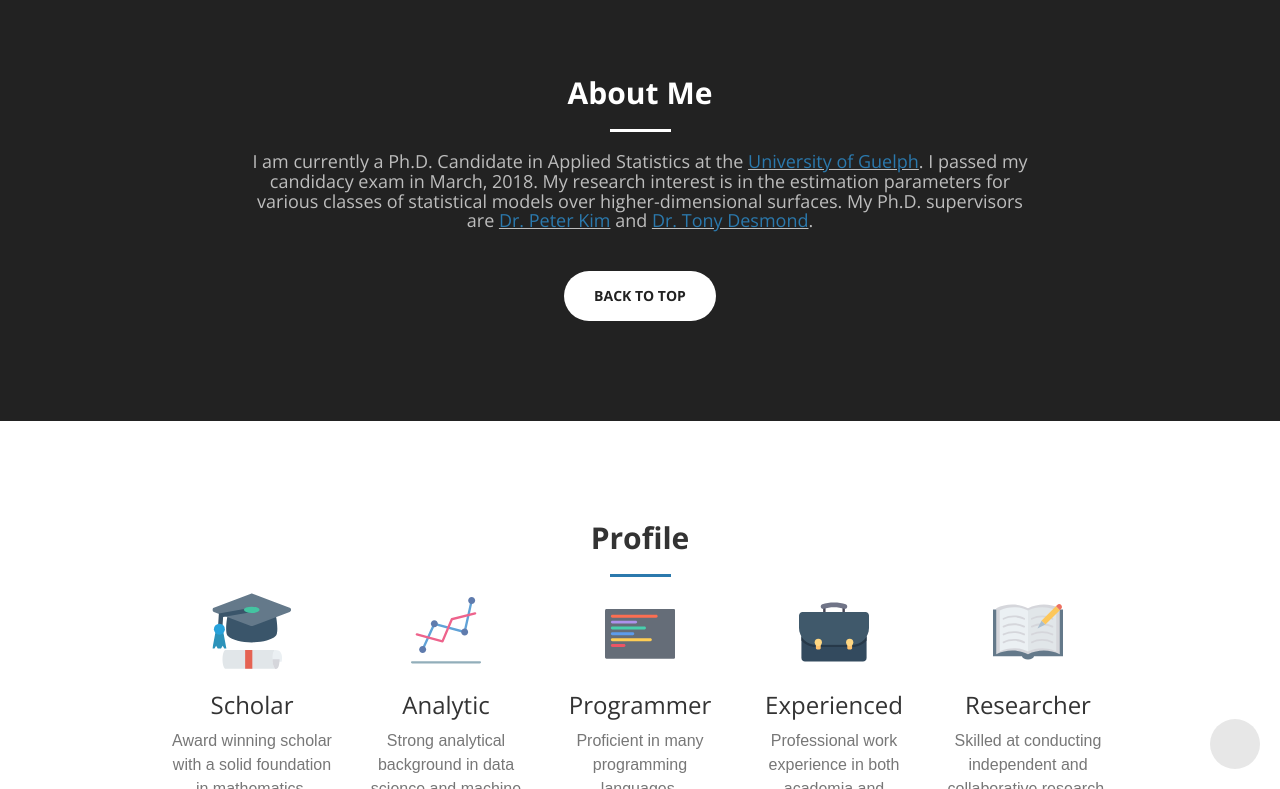
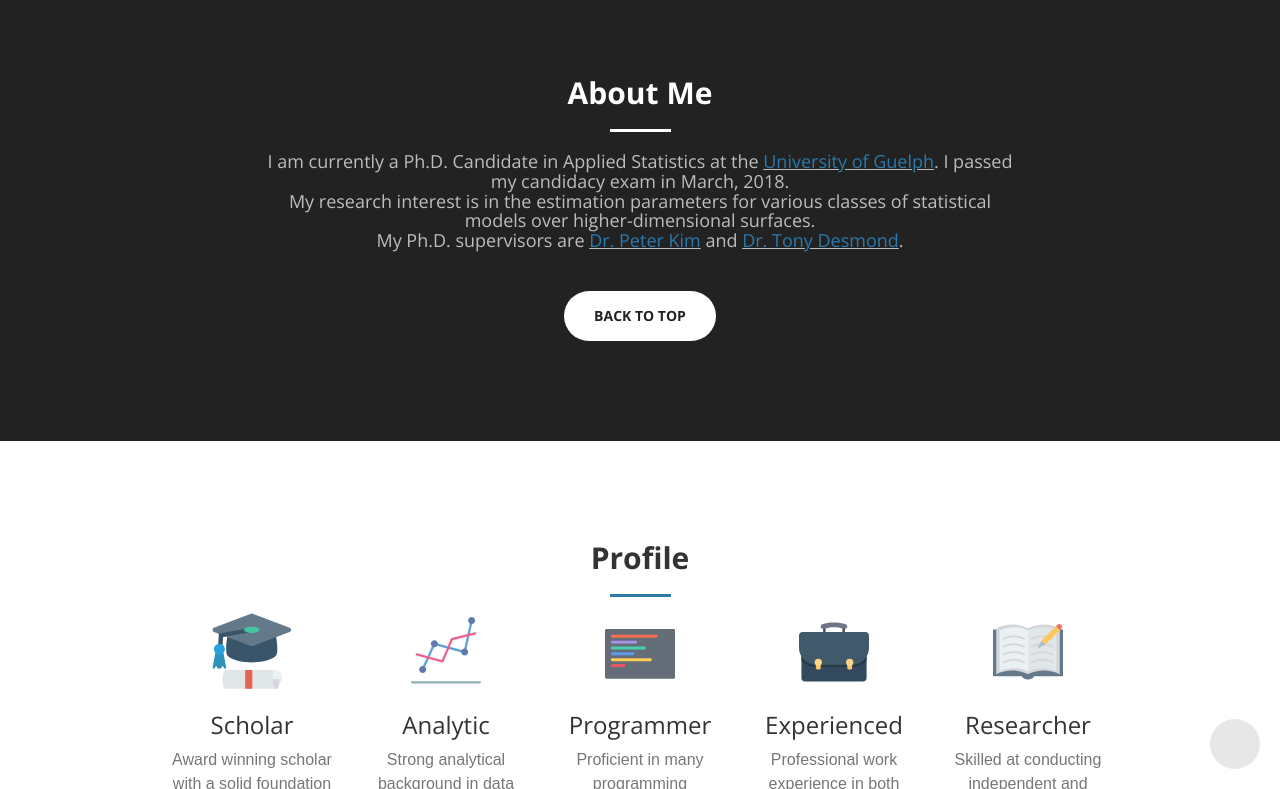
Before and after one commit to nishanmudalige/nishanmudalige.github.io, a Jekyll site: the page built from index.html, in a window 1280 px wide and 900 px high, scrolled down 813 px, cut to the strip 111-900 px from the top of the window. Built offline with Jekyll 4.4.1, drawn with Linux system fonts in a browser that asks for light colours; nearby versions of some CDN libraries; some web fonts are replaced.

Commit message:
Update about.html

```diff
--- a/_includes/about.html
+++ b/_includes/about.html
@@ -4,11 +4,13 @@
     <div class="row text-center">
       <h2 class="section-heading"><b> About Me </b></h2>
       <hr class="light">
-      <h4 class="text-faded" style="padding-left:5em; padding-right:5em; margin: 0 auto">
+      <h4 class="text-faded" style="padding-left:6em; padding-right:6em; margin: 0 auto">
         I am currently a Ph.D. Candidate in Applied Statistics at the
         <u><a href="https://www.uoguelph.ca">University of Guelph</a></u>.
         I passed my candidacy exam in March, 2018.
+        <br/>
         My research interest is in the estimation parameters for various classes of statistical models over higher-dimensional surfaces.
+        <br/>
         My Ph.D. supervisors are <u><a href="https://mathstat.uoguelph.ca/people/kim">Dr. Peter Kim</a></u>
         and <u><a href="https://mathstat.uoguelph.ca/people/desmond">Dr. Tony Desmond</a></u>.
       </h4>
```
